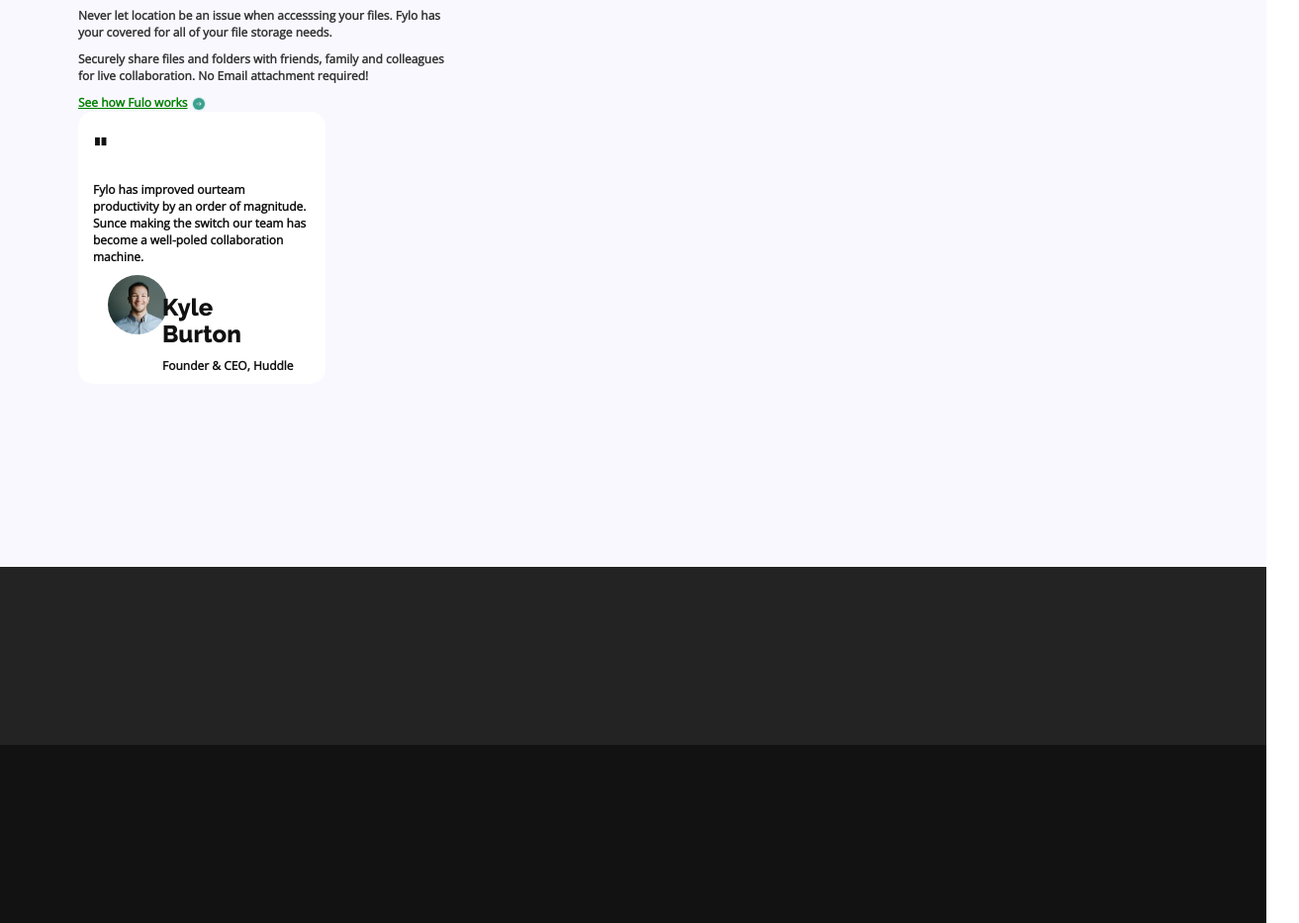
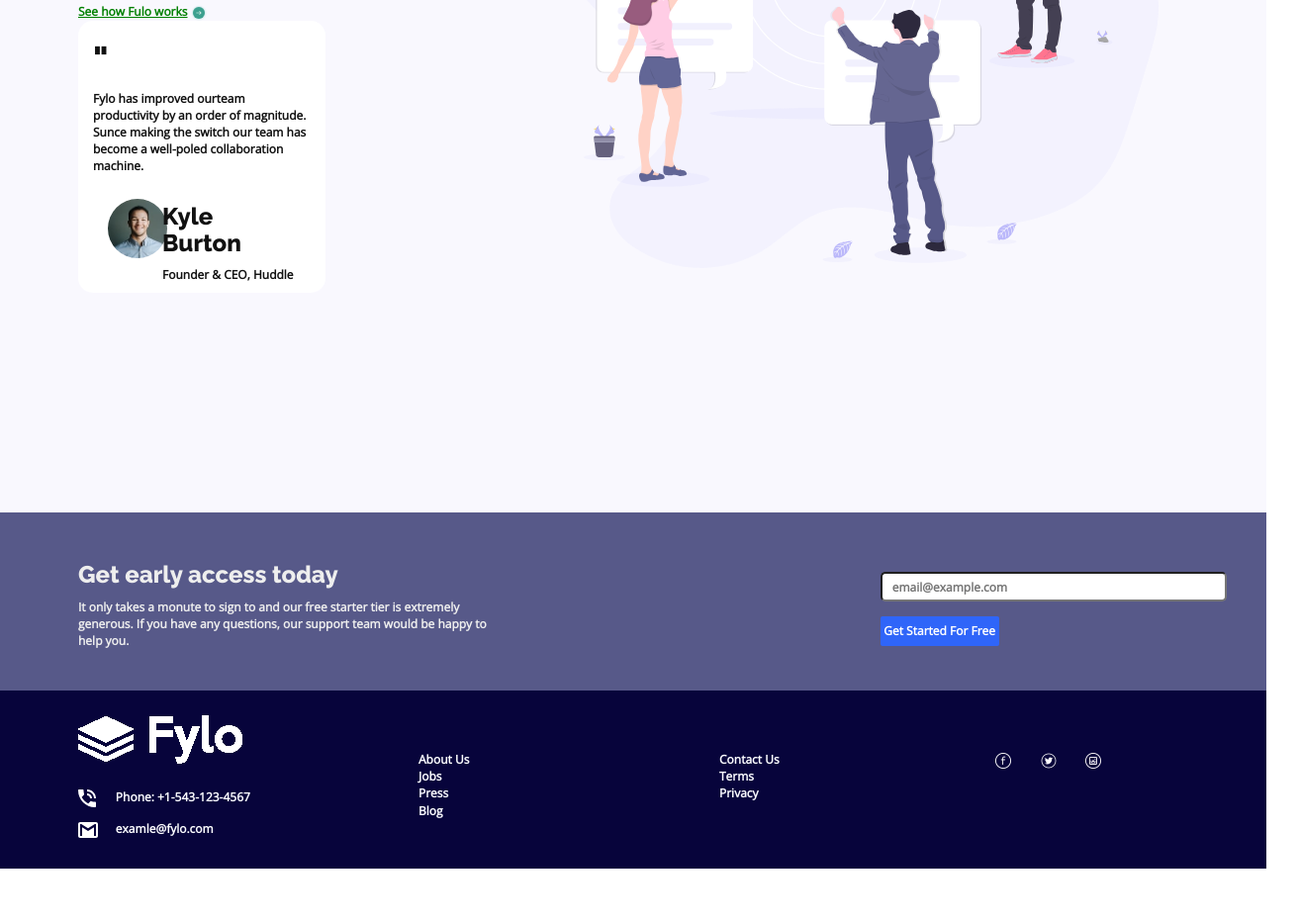
Before and after one commit to kgcorner/frontendmentor-challenge-fylo, a plain HTML site: page index1.html in a window 1280 px wide. Shown: the part 1127-2060 px from the top of the page at 99% size, 1313 px wide, since content can reach past the window. After the commit the page ends 2005 px from the top, so only its background shows below. Drawn offline with nearby package versions, Linux system fonts and the light colour scheme.

Commit message:
completed for desktop view

```diff
--- a/index1.html
+++ b/index1.html
@@ -7,6 +7,7 @@
   <link rel="icon" type="image/png" sizes="32x32" href="./images/favicon-32x32.png">
   <link href="https://fonts.googleapis.com/css2?family=Raleway:wght@800&display=swap" rel="stylesheet">
   <link href="https://fonts.googleapis.com/css2?family=Open+Sans:wght@300&display=swap" rel="stylesheet">
+  <link href="https://stackpath.bootstrapcdn.com/font-awesome/4.7.0/css/font-awesome.min.css" rel="stylesheet">
   <title>Frontend Mentor | Fylo landing page with two column layout</title>
 
   <!-- Feel free to remove these styles or customise in your own stylesheet 👍 -->
@@ -48,7 +49,7 @@
                 </p>
 
                 <div class="get-started">
-                    <input type="text" class="get-email-box" placeholder="Enter your email" /> <div class="get-started-button"> Get Started</div>
+                    <input type="text" class="get-email-box" style="padding-left: 10px; border-radius: 5px;" placeholder="Enter your email" /> <div class="get-started-button"> Get Started</div>
                 </div>
             </div>
         <div class="col-lg-8  col-sm-12">
@@ -80,7 +81,7 @@
                     Fylo has improved ourteam productivity by an order of magnitude. Sunce making the switch our team has become a well-poled collaboration machine.
                 </p>
                 <div class="info">
-                        <div class="profile col-lg-3" >
+                        <div class="profile col-lg-3" style="padding-top:15px" >
                             <img src="images/avatar-testimonial.jpg" style="width:60px; border-radius: 50%;">
                         </div>
                         <div class="col-lg-9">
@@ -91,12 +92,74 @@
 
             </div>
         </div>
+        <div class="col-lg-8  col-sm-12">
+            <img src="images/illustration-2.svg" class="illus-img"/>
+        </div>
     </div>
-    <div class="dark-pane">
+    <div class="dark-pane" style="padding-top: 30px;">
+        <div class="col-lg-8  col-sm-12" style="padding-right:30%;">
+            <h3>Get early access today</h3>
+            <p>
+                It only takes a monute to sign to and our free starter tier is extremely generous. If you have any questions, our support team would be happy to help you.
+            </p>
+        </div>
 
+        <div class="col-lg-4  col-sm-12">
+            <div class="get-started">
+                <input type="text" class="get-email-box" style="padding-left: 10px;border-radius: 5px; width:350px"  placeholder="email@example.com" >
+            </div>
+            <div class="get-started-button" style="margin-top:15px; margin-left:0px"> Get Started For Free</div>
+        </div>
     </div>
     <footer>
-
+        <div class="col-lg-3">
+            <div class="logo" style="float: none; margin-left:0px">
+                <img src="images/logo-white.png" alt="Fylo" />
+            </div>
+            <div class="info-box">
+                <div class="col-lg-1" style="padding-left: 0px;">
+                    <img src="images/icon-phone.svg" />
+                </div>
+                <div class="col-lg-9">
+                    Phone: +1-543-123-4567
+                </div>
+            </div>
+            <br />
+            <div class="info-box">
+                <div class="col-lg-1" style="padding-left: 0px;">
+                    <img src="images/icon-email.svg" />
+                </div>
+                <div class="col-lg-9">
+                    examle@fylo.com
+                </div>
+            </div>
+        </div>
+        <div class="col-lg-3" style="margin-top: 5%;">
+            <ul>
+                <li>About Us</li>
+                <li>Jobs</li>
+                <li>Press</li>
+                <li>Blog</li>
+            </ul>
+        </div>
+        <div class="col-lg-3" style="margin-top: 5%;">
+            <ul>
+                <li>Contact Us</li>
+                <li>Terms</li>
+                <li>Privacy</li>
+            </ul>
+        </div>
+        <div class="col-lg-3" style="margin-top: 5%;">
+            <div class="col-lg-2">
+               <a href="#"> <img src="/images/facebook.png" class="social-logo"></a>
+            </div>
+            <div class="col-lg-2">
+                    <a href="#"> <img src="/images/twitter.png" class="social-logo"></a>
+            </div>
+            <div class="col-lg-2">
+                    <a href="#"> <img src="/images/insta.png" class="social-logo"></a>
+            </div>
+        </div>
     </footer>
 </body>
 </html>
--- a/styles/styles.css
+++ b/styles/styles.css
@@ -20,10 +20,11 @@ body {
     width:95%;
     margin: 0 auto;
     min-height: 150px;
+    padding-right:5%;
 }
 .col {
     display: inline-block;
-    width:15%;
+    width:25%;
     font-weight: 500;
 }
 .col a {
@@ -31,7 +32,7 @@ body {
     color:#232323;
 }
 .menu {
-    align-content: right;
+    text-align: right;
     min-height: 40px;
     margin-top:100px;
 }
@@ -40,41 +41,44 @@ body {
     height: 700px;
     margin: 0 auto;
     padding-left:5%;
+
 }
 .secondary-sec {
     height: 700px;
     margin: 0 auto;
     padding-left:5%;
     background: #f9f8fe;
+    margin-top: -6px;
 }
 .separator-bg {
     width: 100%;
-    height:150px;
 }
 .dark-pane {
     min-height: 180px;
-    background-color: #232323;
+    background-color: #575989;
     color:#eeeeee;
     width:100%;
     left:0;
     top:0;
     overflow: hidden;
+    padding-left:5%;
 }
 
 
 footer {
     min-height: 180px;
-    background-color: #121212;
-    color:#eeeeee;
+    background-color: #07043b;
+    color:#fbfcff;
     left:0;
     top:0;
     width:100%;
     overflow: hidden;
+    padding-left:5%;
 }
 
 .headline {
     font-weight: 700;
-    font-size:38px;
+    font-size:25px;
     font-family: 'Raleway', sans-serif;
     margin-bottom:25px;
 }
@@ -82,7 +86,7 @@ footer {
     margin-top:30px;
 }
 .get-started-button{
-    width:150px;
+    width:120px;
     height:30px;
     background: #2f65f9;
     color:white;
@@ -93,7 +97,7 @@ footer {
     margin-left:15px;
 }
 .get-email-box {
-    width:350px;
+    width:200px;
     height:30px;
 }
 .info-link {
@@ -113,9 +117,9 @@ footer {
 }
 @media (min-width: 577px) {
     .illus-img {
-    width:600px;
-    left: 30%;
-    position: absolute;
+        width: 600px;
+        float: right;
+        margin-right: 12%;
     }
 }
 
@@ -128,3 +132,14 @@ footer {
 .profile {
     vertical-align: middle;
 }
+
+.info-box {
+    display: block;
+    margin-top: 15px;
+}
+ul li {
+    list-style: none;
+}
+.social-logo {
+    width: 16px;
+}
```
Also changed, not shown: images/facebook.png (added), images/insta.png (added), images/logo-white.png (added), images/twitter.png (added).
